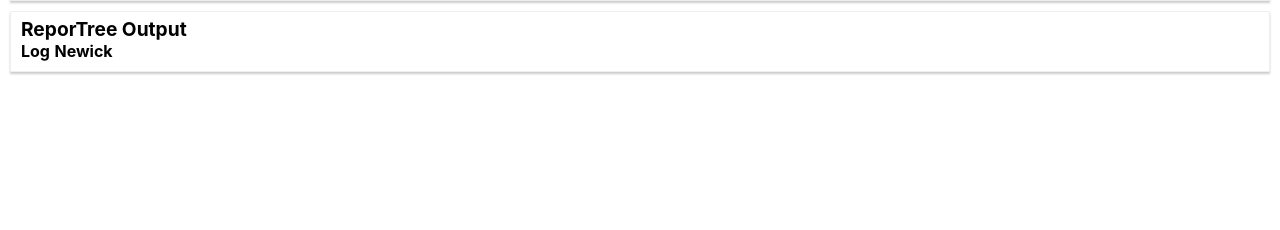
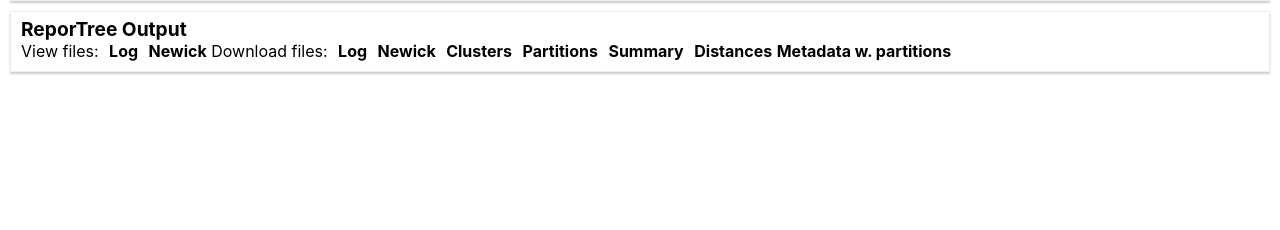
Before and after one commit to ssi-dk/beone-datahub, a Django app: template main/templates/main/rt_job.html in a window 1280 px wide. Shown: the part 96-326 px from the top of the page. Run offline with Django 4.2, Linux system fonts and the light colour scheme; the template is opened without the code that fills it, so the values that code supplies are empty; some libraries are stand-ins or nearby versions.

Commit message:
Add menu items for file downloads.

```diff
--- a/main/templates/main/rt_job.html
+++ b/main/templates/main/rt_job.html
@@ -17,8 +17,19 @@
 <div class='row'>
   <div class='pane'>
       <h2>ReporTree Output</h2>
-      <a href="{% url 'view_rt_output' rt_job.pk 'log' %}" target="_blank">Log</a>
-      <a href="{% url 'view_rt_output' rt_job.pk 'newick' %}" target="_blank">Newick</a>
+      <nav>
+        View files:
+        <a href="{% url 'view_rt_output' rt_job.pk 'log' %}" target="_blank" class="menu-item">Log</a>
+        <a href="{% url 'view_rt_output' rt_job.pk 'newick' %}" target="_blank">Newick</a>
+        Download files:
+        <a href="{% url 'download_rt_file' rt_job.pk 'log' %}" target="_blank" class="menu-item">Log</a>
+        <a href="{% url 'download_rt_file' rt_job.pk 'newick' %}" target="_blank">Newick</a>
+        <a href="{% url 'download_rt_file' rt_job.pk 'clusters' %}" target="_blank" class="menu-item">Clusters</a>
+        <a href="{% url 'download_rt_file' rt_job.pk 'partitions' %}" target="_blank">Partitions</a>
+        <a href="{% url 'download_rt_file' rt_job.pk 'summary' %}" target="_blank" class="menu-item">Summary</a>
+        <a href="{% url 'download_rt_file' rt_job.pk 'distances' %}" target="_blank">Distances</a>
+        <a href="{% url 'download_rt_file' rt_job.pk 'metapart' %}" target="_blank">Metadata w. partitions</a>
+      </nav>
   </div>
 </div>
 <div id="reportree_job_number" style="display:none;">
```
